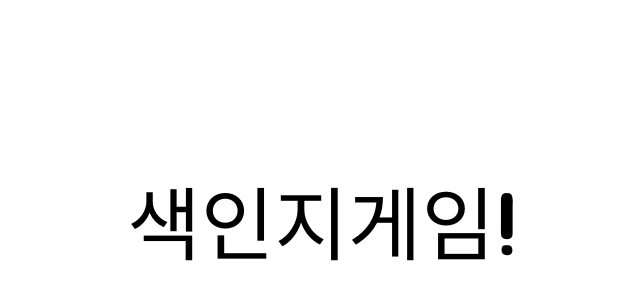
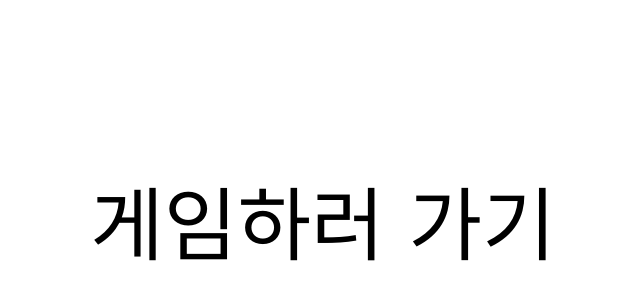
Before and after one commit to supersfel/minyi-games, a Next.js app: page / in a window 1280 px wide. Shown: the part 170-470 px from the top of the page, without its empty margins (317-957 px from the left). Built offline with nearby package versions, Linux system fonts and the light colour scheme.

Commit message:
✨ feat(fe): 멘트수정

```diff
--- a/app/page.tsx
+++ b/app/page.tsx
@@ -13,7 +13,7 @@ export default function Page() {
       }}
       href="/color-test/progress"
     >
-      색인지게임!
+      게임하러 가기
     </Link>
   );
 }
```
